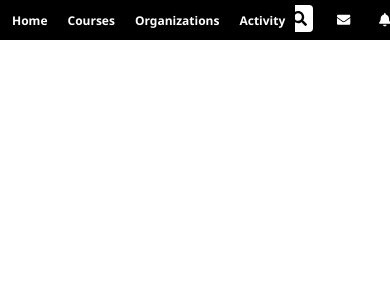
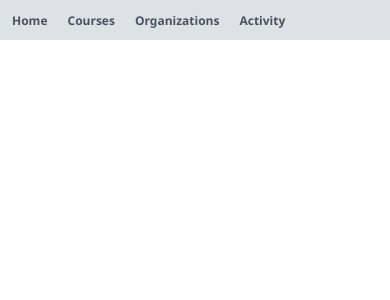
Before and after one commit to djuloori/UI-Components, a React (Create React App) app in the folder nav_bar/: page / in a window 390 px wide. Shown: the top 300 px of the page. Built offline with nearby package versions, Linux system fonts and the light colour scheme; the HTML template or start-up script is replaced by a standard one.

Commit message:
refactor: change css styling

```diff
--- a/nav_bar/src/App.css
+++ b/nav_bar/src/App.css
@@ -6,16 +6,15 @@ body{
 
 .navigation-container{
     display: flex;
-    background-color: black;
+    background-color:#dce3e4;
     width: 100%;
-    justify-content: space-between;
     position: fixed;
     max-height: 40px;
 }
 
 .navigation-list-items{
-    position: relative;
     order: 1;
+    flex: 1;
 }
 
 .list-items{
@@ -27,7 +26,7 @@ body{
 
 .list-items a{
    text-decoration: none;
-   color: white;
+   color: #495363;
    margin: 4px 2px;
    padding: 6px 8px;
    font-size: 12px;
@@ -36,18 +35,16 @@ body{
 }
 
 .list-items a:hover{
-    background-color: #111;
+    background-color: #e9ebee;
 }
 
 .navigation-search-bar{
     order: 2;
-    margin-left: auto;
     position: relative;
-    padding-right: 20px;
-    overflow: hidden;
+    padding-right: 10px;
 }
 
-.searchBox{
+.search-box{
     height: 25px;
     margin: 5px;
     border: none;
@@ -58,7 +55,7 @@ body{
     outline: 0;
 }
 
-.searchButton {
+.search-btn {
     position: absolute;
     top: 0px;
     right: 0px;
@@ -73,21 +70,34 @@ body{
 
 .navigation-icons {
     order: 3;
-    padding-left: 0px;
     padding-right: 5px;
+    padding-left: 4px;
 }
 
 .navigation-icons .list-dropdwn-icons{
     display: flex;
     list-style-type: none;
-    margin: 4px 6px;
+    margin: 2px 6px;
     padding-left: 2px;
 }
 
 .list-dropdwn-icons button{
-    background-color: black;
+    background-color: #dce3e4;
     border: 0px;
     cursor: pointer;
     outline: none;
     margin: 8px;
+    font-size: 15px;
 }
+
+@media screen and (max-width: 990px){
+    .navigation-search-bar{
+     display: none;
+    }
+}
+
+@media screen and (max-width: 550px){
+    .navigation-icons{
+     display: none;
+    }
+}
--- a/nav_bar/src/App.js
+++ b/nav_bar/src/App.js
@@ -20,9 +20,9 @@ class App extends Component {
         </div>
         <div className="navigation-search-bar">
           <form action="#">
-            <input type="text" className="searchBox" placeholder=" Search "/>
-            <button class="searchButton">
-              <FontAwesomeIcon icon="search" color="black" />
+            <input type="text" className="search-box" placeholder=" Search "/>
+            <button class="search-btn">
+              <FontAwesomeIcon icon="search" color="#495363" />
             </button>
           </form>
         </div>
@@ -30,17 +30,17 @@ class App extends Component {
             <ul className="list-dropdwn-icons">
               <li>
                 <button>
-                  <FontAwesomeIcon icon="envelope" color="white"/>
+                  <FontAwesomeIcon icon="envelope" color="#495363"/>
                 </button>
               </li>
               <li>
                 <button>
-                  <FontAwesomeIcon icon="bell" color="white"/>
+                  <FontAwesomeIcon icon="bell" color="#495363"/>
                 </button>
               </li>
               <li>
                 <button>
-                  <FontAwesomeIcon icon="user" color="white"/>
+                  <FontAwesomeIcon icon="user" color="#495363"/>
                 </button>
               </li>
           </ul>
```
